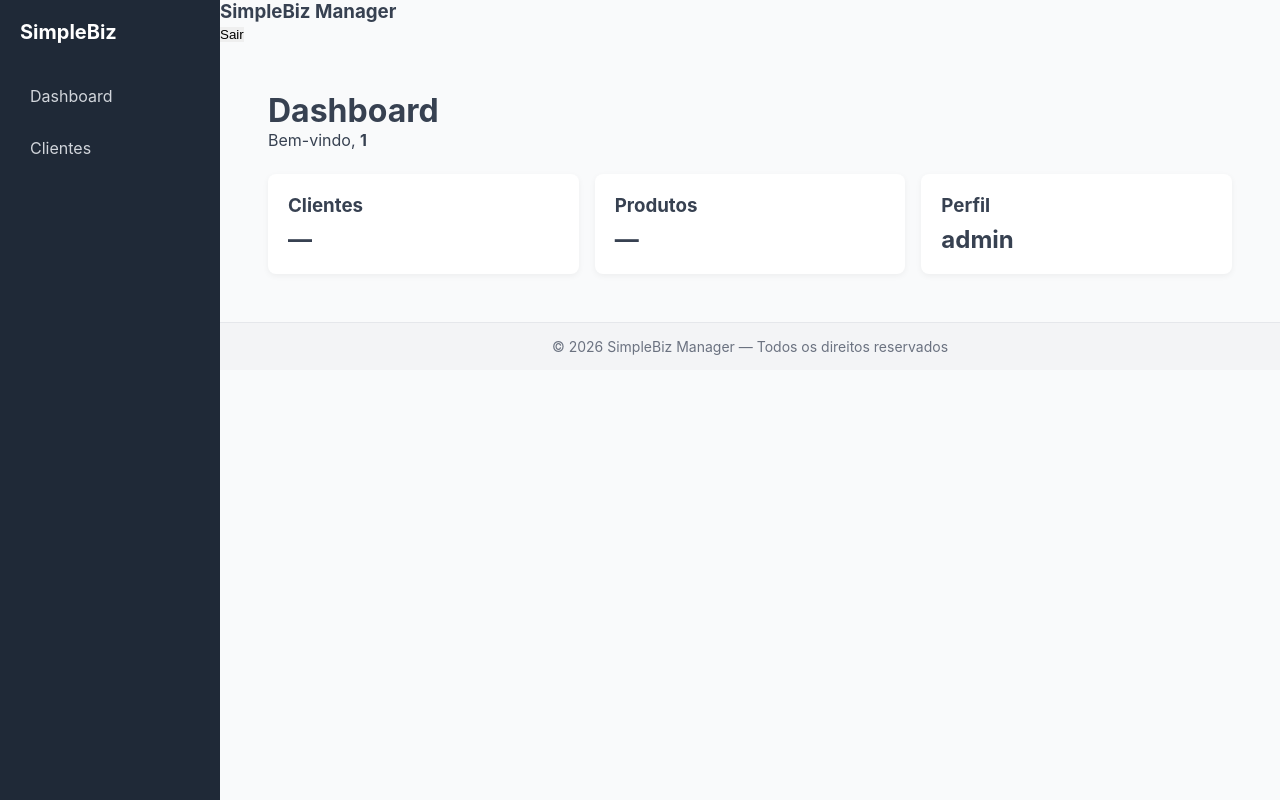
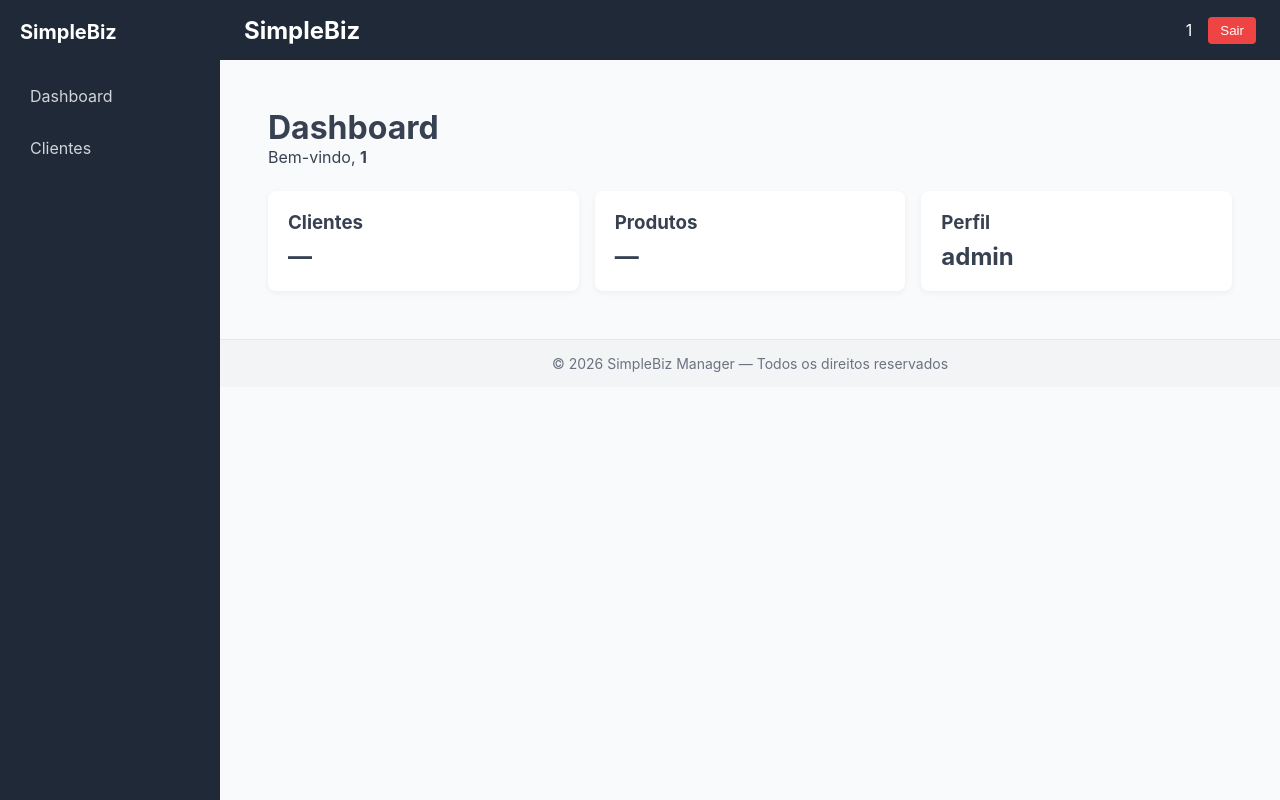
Before and after one commit to Adriel-Rocha/simplebiz-manager, a React (Vite) app in the folder frontend/: page / in a window 1280 px wide. Built offline with nearby package versions, Linux system fonts and the light colour scheme; no server answers; sample sign-in values are in the browser's storage.

Commit message:
feat: style header component

```diff
--- a/frontend/src/components/layout/Header/index.jsx
+++ b/frontend/src/components/layout/Header/index.jsx
@@ -1,21 +1,17 @@
+import "./styles.css";
 import { useAuth } from "../../../hooks/useAuth";
-import { useNavigate } from "react-router-dom";
 
-const Header = () => {
-  const { logout } = useAuth();
-  const navigate = useNavigate();
-
-  const handleLogout = () => {
-    logout();
-    navigate("/login");
-  };
+export default function Header() {
+  const { user, logout } = useAuth();
 
   return (
-    <header>
-      <h3>SimpleBiz Manager</h3>
-      <button onClick={handleLogout}>Sair</button>
+    <header className="app-header">
+      <h2>SimpleBiz</h2>
+
+      <div className="header-user">
+        <span>{user?.email}</span>
+        <button onClick={logout}>Sair</button>
+      </div>
     </header>
   );
-};
-
-export default Header;
+}
--- /dev/null
+++ b/frontend/src/components/layout/Header/styles.css
@@ -0,0 +1,25 @@
+.app-header {
+  height: 60px;
+  background: #1f2937;
+  color: #fff;
+  padding: 0 24px;
+
+  display: flex;
+  align-items: center;
+  justify-content: space-between;
+}
+
+.header-user {
+  display: flex;
+  align-items: center;
+  gap: 16px;
+}
+
+.header-user button {
+  background: #ef4444;
+  border: none;
+  padding: 6px 12px;
+  color: #fff;
+  border-radius: 4px;
+  cursor: pointer;
+}
```
